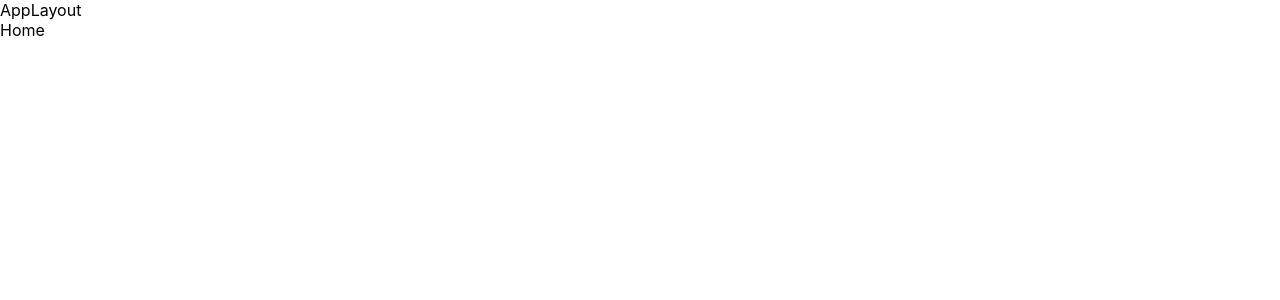
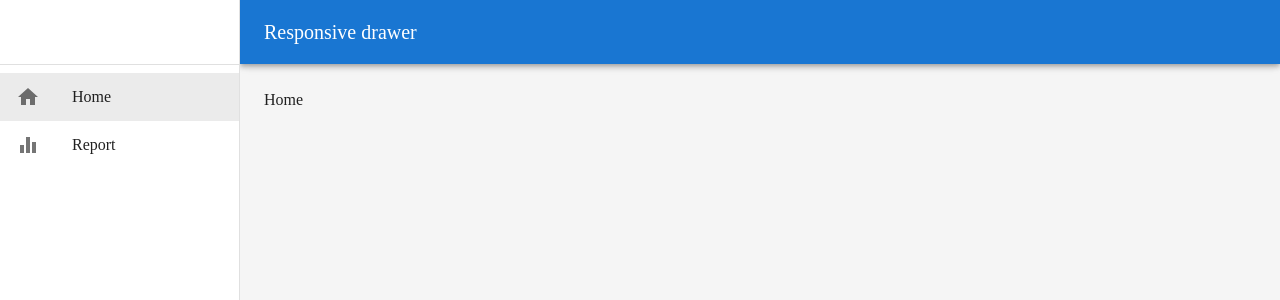
Before and after one commit to tkm0604/household-app, a React (Create React App) app: page / in a window 1280 px wide. Shown: the top 300 px of the page. Built offline with nearby package versions, Linux system fonts and the light colour scheme; the HTML template or start-up script is replaced by a standard one.

Commit message:
共通レイアウト作成

```diff
--- a/package.json
+++ b/package.json
@@ -3,6 +3,10 @@
   "version": "0.1.0",
   "private": true,
   "dependencies": {
+    "@emotion/react": "^11.14.0",
+    "@emotion/styled": "^11.14.0",
+    "@mui/icons-material": "^6.4.8",
+    "@mui/material": "^6.4.8",
     "@testing-library/dom": "^10.4.0",
     "@testing-library/jest-dom": "^6.6.3",
     "@testing-library/react": "^16.2.0",
--- a/src/App.tsx
+++ b/src/App.tsx
@@ -5,9 +5,13 @@ import Home from "./pages/Home";
 import Report from "./pages/Report";
 import { NoMatch } from "./pages/NoMatch";
 import AppLayout from "./components/layout/AppLayout";
-
+import { theme } from "./theme/theme";
+import { ThemeProvider } from "@emotion/react";
+import { CssBaseline } from "@mui/material";
 function App() {
   return (
+    <ThemeProvider theme={theme}>
+      <CssBaseline />
       <Router>
         <Routes>
           <Route path="/" element={<AppLayout />}>
@@ -17,6 +21,7 @@ function App() {
           </Route>
         </Routes>
       </Router>
+    </ThemeProvider>
   );
 }
 
--- /dev/null
+++ b/src/components/common/SideBar.tsx
@@ -0,0 +1,131 @@
+import {
+  Box,
+  Divider,
+  Drawer,
+  List,
+  ListItem,
+  ListItemButton,
+  ListItemIcon,
+  ListItemText,
+  Toolbar,
+} from "@mui/material";
+import React, { CSSProperties } from "react";
+import InboxIcon from "@mui/icons-material/MoveToInbox";
+import MailIcon from "@mui/icons-material/Mail";
+import HomeIcon from "@mui/icons-material/Home";
+import EqualizerIcon from "@mui/icons-material/Equalizer";
+import { NavLink } from "react-router-dom";
+
+interface SideBarProps {
+  drawerWidth: number;
+  mobileOpen: boolean;
+  handleDrawerToggle: () => void;
+  handleDrawerTransitionEnd: () => void;
+  handleDrawerClose: () => void;
+}
+
+interface menuItems {
+  text: string;
+  path: string;
+  icon: React.ComponentType;
+}
+
+function SideBar({
+  drawerWidth,
+  mobileOpen,
+  handleDrawerToggle,
+  handleDrawerTransitionEnd,
+  handleDrawerClose,
+}: SideBarProps) {
+  const MenuItems: menuItems[] = [
+    { text: "Home", path: "/", icon: HomeIcon },
+    { text: "Report", path: "/report", icon: EqualizerIcon },
+  ];
+
+  const baseLinkStyle: CSSProperties = {
+    textDecoration: "none",
+    color: "inherit",
+    display: "block",
+  };
+
+  const activeLinkStyle: CSSProperties = {
+    backgroundColor: "rgba(0, 0, 0, 0.08)",
+  };
+
+  const drawer = (
+    <div>
+      <Toolbar />
+      <Divider />
+      <List>
+        {MenuItems.map((item, index) => (
+          <NavLink
+            key={item.text}
+            to={item.path}
+            style={({ isActive }) => {
+              console.log("check", item.text, isActive);
+              return {
+                ...baseLinkStyle,
+                ...(isActive ? activeLinkStyle : {}),
+              };
+            }}
+          >
+            <ListItem key={index} disablePadding>
+              <ListItemButton>
+                <ListItemIcon>
+                  {/* {index % 2 === 0 ? <InboxIcon /> : <MailIcon />} */}
+                  <item.icon />
+                </ListItemIcon>
+                <ListItemText primary={item.text} />
+              </ListItemButton>
+            </ListItem>
+          </NavLink>
+        ))}
+      </List>
+    </div>
+  );
+  return (
+    <Box
+      component="nav"
+      sx={{ width: { sm: drawerWidth }, flexShrink: { sm: 0 } }}
+      aria-label="mailbox folders"
+    >
+      {/* モバイル */}
+      <Drawer
+        variant="temporary"
+        open={mobileOpen}
+        onTransitionEnd={handleDrawerTransitionEnd}
+        onClose={handleDrawerClose}
+        sx={{
+          display: { xs: "block", sm: "none" },
+          "& .MuiDrawer-paper": {
+            boxSizing: "border-box",
+            width: drawerWidth,
+          },
+        }}
+        slotProps={{
+          root: {
+            keepMounted: true, // Better open performance on mobile.
+          },
+        }}
+      >
+        {drawer}
+      </Drawer>
+      {/* PC用 */}
+      <Drawer
+        variant="permanent"
+        sx={{
+          display: { xs: "none", sm: "block" },
+          "& .MuiDrawer-paper": {
+            boxSizing: "border-box",
+            width: drawerWidth,
+          },
+        }}
+        open
+      >
+        {drawer}
+      </Drawer>
+    </Box>
+  );
+}
+
+export default SideBar;
--- a/src/components/layout/AppLayout.tsx
+++ b/src/components/layout/AppLayout.tsx
@@ -1,13 +1,93 @@
-import React from "react";
+import * as React from "react";
+import AppBar from "@mui/material/AppBar";
+import Box from "@mui/material/Box";
+import CssBaseline from "@mui/material/CssBaseline";
+import Divider from "@mui/material/Divider";
+import Drawer from "@mui/material/Drawer";
+import IconButton from "@mui/material/IconButton";
+import List from "@mui/material/List";
+import ListItem from "@mui/material/ListItem";
+import ListItemButton from "@mui/material/ListItemButton";
+import ListItemIcon from "@mui/material/ListItemIcon";
+import ListItemText from "@mui/material/ListItemText";
+import MenuIcon from "@mui/icons-material/Menu";
+import Toolbar from "@mui/material/Toolbar";
+import Typography from "@mui/material/Typography";
 import { Outlet } from "react-router-dom";
+import SideBar from "../common/SideBar";
 
-const AppLayout = () => {
+const drawerWidth = 240;
+
+export default function AppLayout() {
+  const [mobileOpen, setMobileOpen] = React.useState(false);
+  const [isClosing, setIsClosing] = React.useState(false);
+
+  const handleDrawerClose = () => {
+    setIsClosing(true);
+    setMobileOpen(false);
+  };
+
+  const handleDrawerTransitionEnd = () => {
+    setIsClosing(false);
+  };
+
+  const handleDrawerToggle = () => {
+    if (!isClosing) {
+      setMobileOpen(!mobileOpen);
+    }
+  };
+
   return (
-    <>
-      <div>AppLayout</div>
-      <Outlet />
-    </>
+    <Box
+      sx={{
+        display: "flex",
+        bgcolor: (theme) => theme.palette.grey[100],
+        minHeight: "100vh",
+      }}
+    >
+      <CssBaseline />
+      {/* ヘッダー */}
+      <AppBar
+        position="fixed"
+        sx={{
+          width: { sm: `calc(100% - ${drawerWidth}px)` },
+          ml: { sm: `${drawerWidth}px` },
+        }}
+      >
+        <Toolbar>
+          <IconButton
+            color="inherit"
+            aria-label="open drawer"
+            edge="start"
+            onClick={handleDrawerToggle}
+            sx={{ mr: 2, display: { sm: "none" } }}
+          >
+            <MenuIcon />
+          </IconButton>
+          <Typography variant="h6" noWrap component="div">
+            Responsive drawer
+          </Typography>
+        </Toolbar>
+      </AppBar>
+      <SideBar
+        drawerWidth={drawerWidth}
+        mobileOpen={mobileOpen}
+        handleDrawerToggle={handleDrawerToggle}
+        handleDrawerTransitionEnd={handleDrawerTransitionEnd}
+        handleDrawerClose={handleDrawerClose}
+      />
+      {/* メイン */}
+      <Box
+        component="main"
+        sx={{
+          flexGrow: 1,
+          p: 3,
+          width: { sm: `calc(100% - ${drawerWidth}px)` },
+        }}
+      >
+        <Toolbar />
+        <Outlet />
+      </Box>
+    </Box>
   );
-};
-
-export default AppLayout;
+}
--- a/src/pages/Report.tsx
+++ b/src/pages/Report.tsx
@@ -1,3 +1,4 @@
+import { Box, Typography } from "@mui/material";
 import React from "react";
 
 const Report = () => {
--- /dev/null
+++ b/src/theme/theme.ts
@@ -0,0 +1,10 @@
+import { createTheme } from "@mui/material";
+
+export const theme = createTheme({
+  typography: {
+    fontFamily: "Noto Sans JP",
+    fontWeightRegular: 400,
+    fontWeightMedium: 500,
+    fontWeightBold: 700,
+  },
+});
```
Also changed, not shown: src/index.tsx (+5 -5 lines), 1 other file (tests, documents, lock files or other folders). Lines whose indentation alone changed are shown as unchanged.
